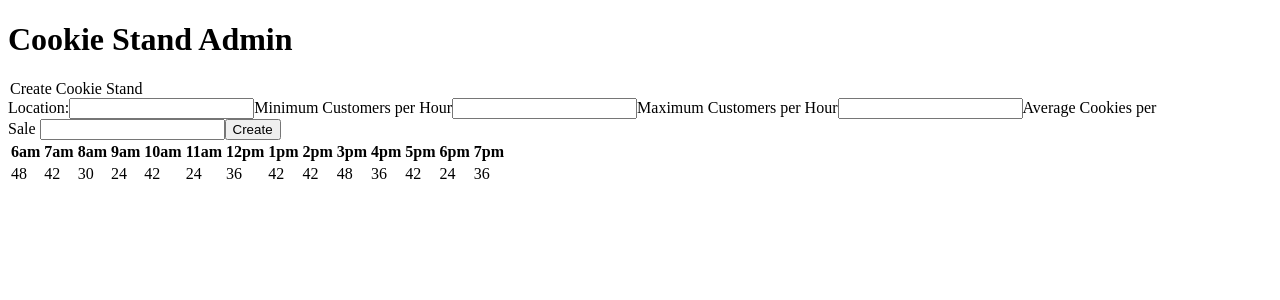
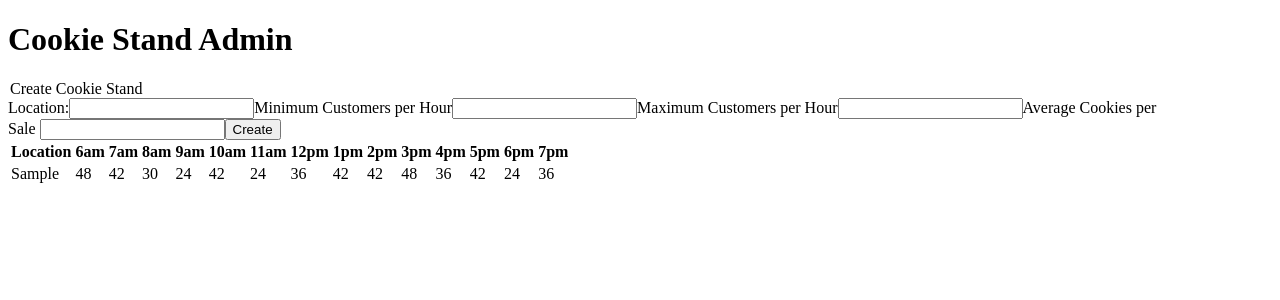
Before and after one commit to MasonChance/cookie-stand-admin, a Next.js app: page / in a window 1280 px wide. Both pictures are taken after typing "Sample", "Sample", "Sample", "Sample" into the empty fields and a click on the button "Create". Shown: the top 300 px of the page. Built offline with nearby package versions, Linux system fonts and the light colour scheme.

Commit message:
location field added to table

```diff
--- a/pages/index.js
+++ b/pages/index.js
@@ -103,11 +103,12 @@ export default function CookieStandAdmin() {
       <table className={layoutGuide('bg-green-200')} >
         <thead>
           <tr>
+            <th>Location</th>
             { props.hourly.map(hr=><th>{hr}</th>) }
           </tr>
         </thead>
         <tbody>
-          {reports.map(stand => <tr key={stand.location}>{stand.hourlySales.map(sold=><td>{sold}</td>)}</tr>)}
+          {reports.map(stand => <tr key={stand.location}><td>{stand.location}</td>{stand.hourlySales.map(sold=><td>{sold}</td>)}</tr>)}
 
         </tbody>
       </table>
```
